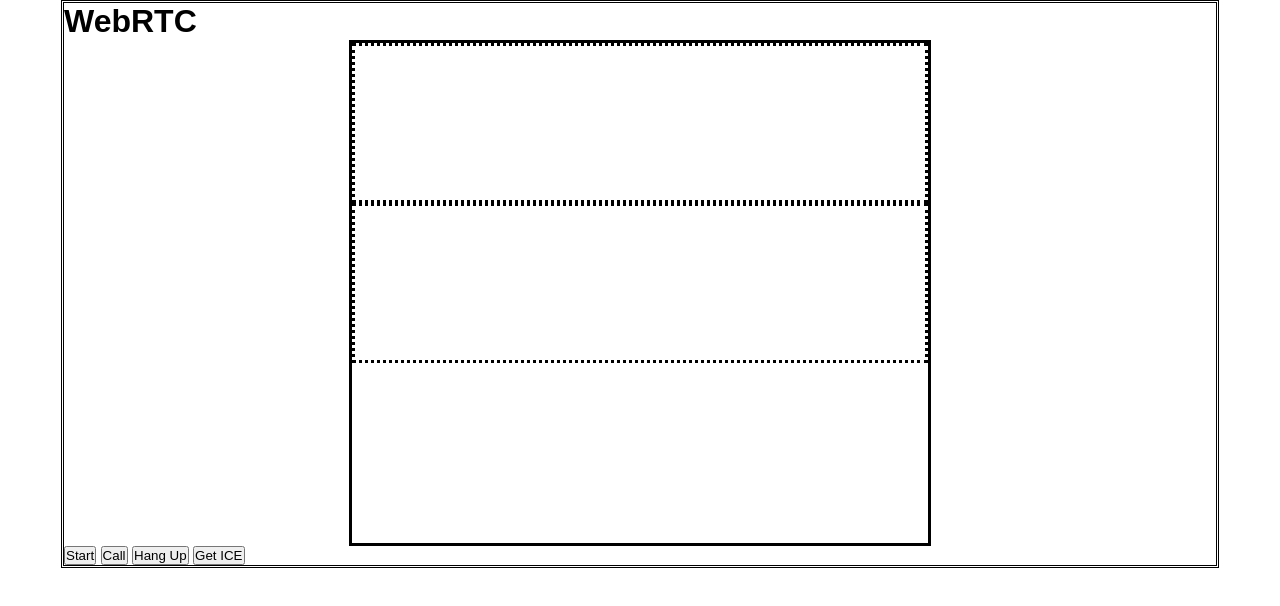
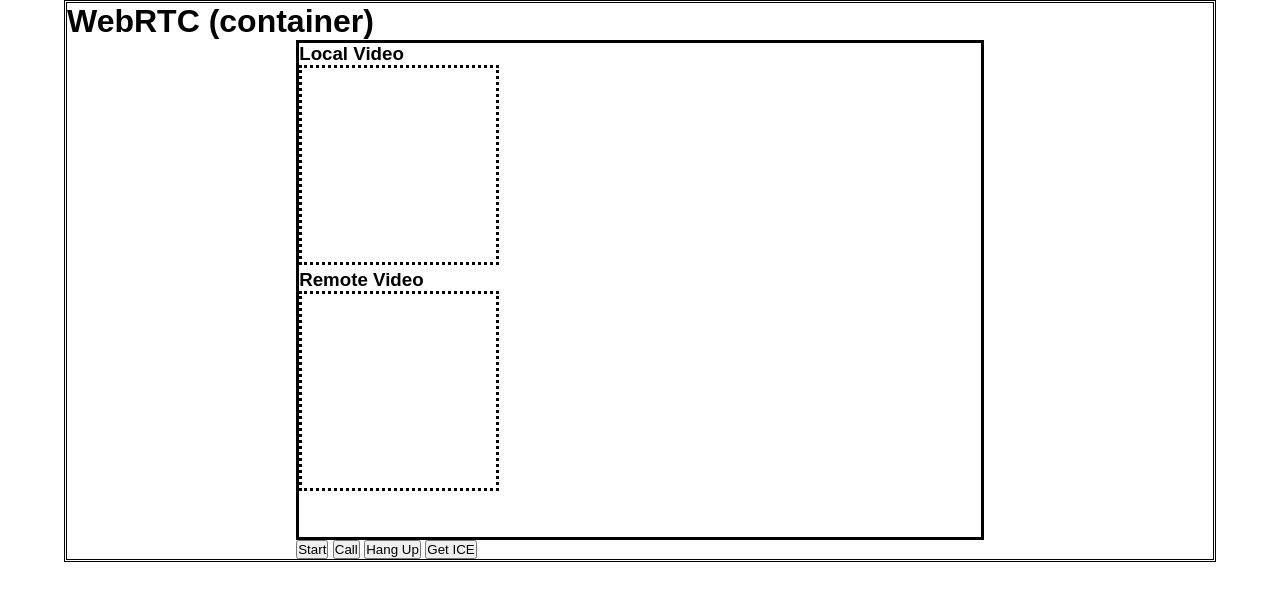
Before and after one commit to ifaidros/webrtc-1-, a website: page public/index.html in a window 1280 px wide. Drawn offline with nearby package versions, Linux system fonts and the light colour scheme; no server answers.

Commit message:
Initial commit

```diff
--- a/public/index.html
+++ b/public/index.html
@@ -10,14 +10,16 @@
 
     <body>
         <div id="container">
-            <h1>WebRTC</h1>
+            <h1>WebRTC (container)</h1>
 
             <div id="videoBoxes">
-                <div class="videoBox">
-                    <video id="localVideo" autoplay playsinline muted></video>
+                <div id="videoBoxLocal">
+                    <h3>Local Video</h3>
+                    <video id="localVideo" class="videoBox" autoplay playsinline muted></video>
                 </div>
-                <div class="videoBox">
-                    <video id="remoteVideo" autoplay playsinline muted></video>
+                <div id="videoBoxRemote">
+                    <h3>Remote Video</h3>
+                    <video id="remoteVideo" class="videoBox" autoplay playsinline muted></video>
                 </div>
             </div>
 
--- a/public/main.css
+++ b/public/main.css
@@ -1,6 +1,7 @@
 * {
   margin: 0;
   padding: 0;
+  box-sizing: border-box;
 }
 
 body {
@@ -14,18 +15,27 @@ body {
 }
 
 #videoBoxes {
-  width: 50%;
+  width: 60%;
   height: 500px;
   margin: 0 auto;
   border: solid;
+  overflow: hidden;
 }
 
 .videoBox {
-  max-width: 100%;
-  height: auto;
+  margin: 0 auto;
+  width: 200px;
+  height: 200px;
   border: dotted;
 }
 
+.videoFitBox {
+  object-fit: cover;
+  border: double;
+}
+
 #ctrlButtons {
+  width: 60%;
+  margin: 0 auto;
   clear: both;
 }
```
